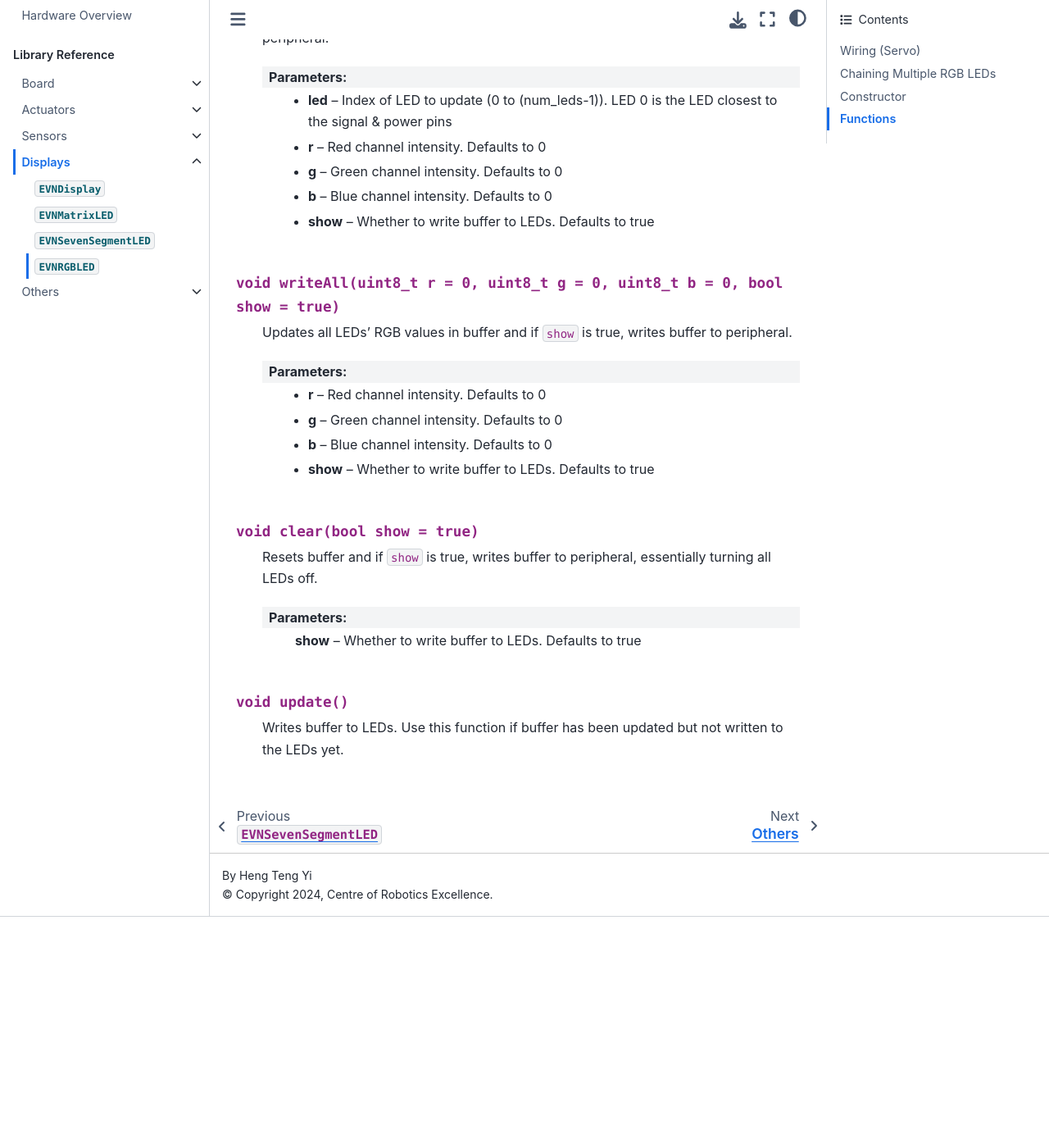
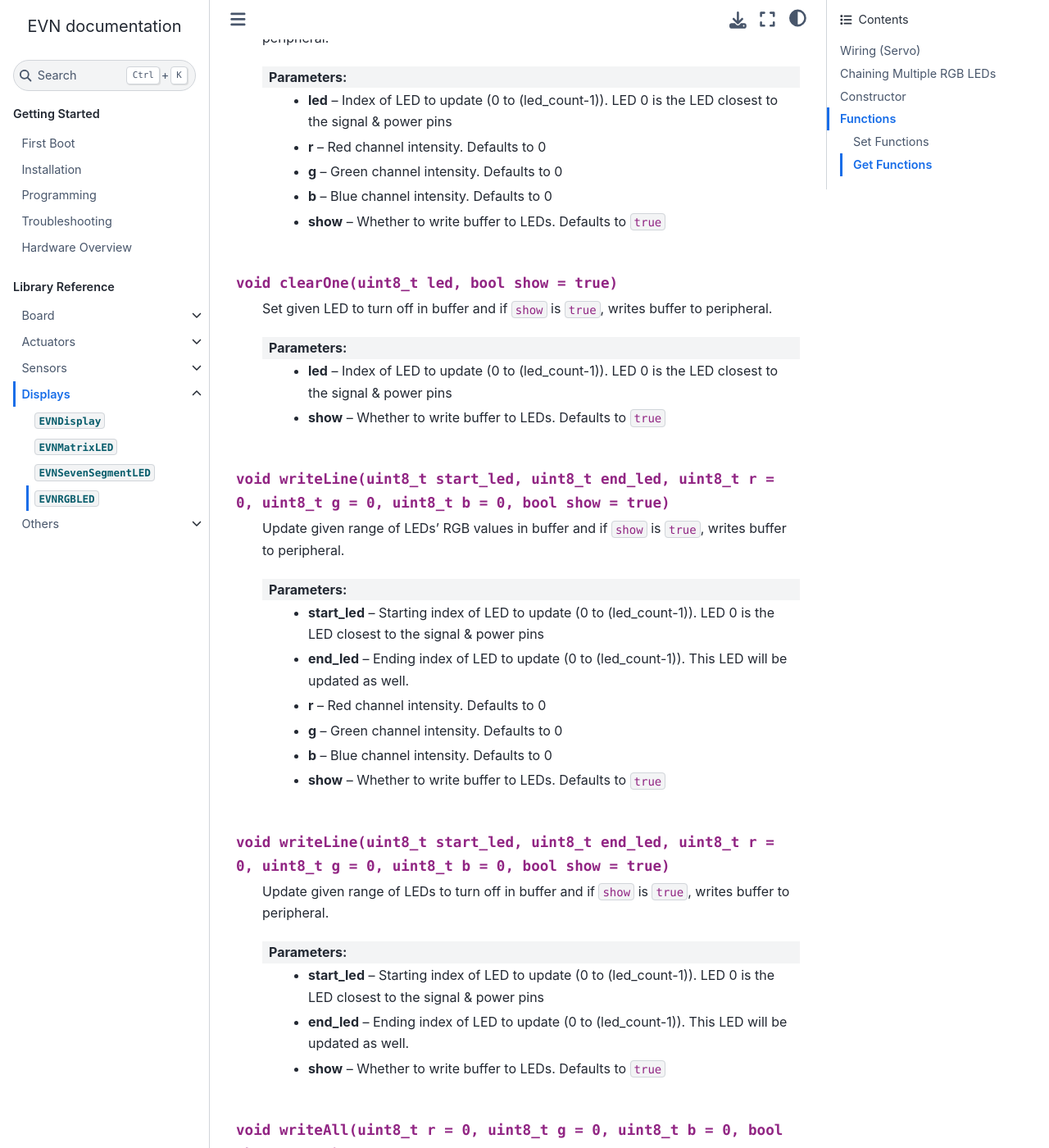
Before and after one commit to HTY2003/EVN-arduino-old, a Sphinx documentation site: the page built from docs/displays/evnrgbled.rst, in a window 1280 px wide and 1400 px high, scrolled down 1752 px. Shown: the whole window at 82% size. Built offline with Sphinx 7.4.7 and the Sphinx Book theme 1.1.4, drawn with Linux system fonts in a browser that asks for light colours; before the commit the page ends 2870 px from its top, so only the background shows below that; some of the changed text lies outside the part shown.

Commit message:
syntax revisions for displays, some quick bugfixes

```diff
--- a/docs/displays/evnrgbled.rst
+++ b/docs/displays/evnrgbled.rst
@@ -36,44 +36,105 @@ VCC         VCC               5V Power
 GND         GND               Ground (0V)
 ==========  ===============   ===========
 
-.. warning:: Each RGB LED consumes 60mA of current at max brightness. Using 48 RGB LEDs consumes 2.88A, which is close to the 3A limit of the Servo ports. Keep this in mind if you have other peripherals powered by Servo ports!
+.. warning:: Each RGB LED consumes 60mA of current at max brightness. Using 6 sticks (48 RGB LEDs) consumes 2.88A maximum, which is close to the 3A limit of the Servo ports. Keep this in mind if you have other peripherals powered by Servo ports!
 
 Constructor
 -----------
 
-.. class:: EVNRGBLED(uint8_t port, uint8_t num_leds = 8)
+.. class:: EVNRGBLED(uint8_t port, uint8_t led_count = 8)
 
     :param port: Servo port (1-4)
-    :param num_leds: Number of LEDs connected to the servo port. Defaults to 8
+    :param led_count: Number of LEDs connected to the servo port. Defaults to 8
 
 Functions
 ---------
 
-.. function:: void write(uint16_t led, uint8_t r = 0, uint8_t g = 0, uint8_t b = 0, bool show = true)
+.. function:: void writeOne(uint8_t led, uint8_t r = 0, uint8_t g = 0, uint8_t b = 0, bool show = true)
 
-    Updates given LED's RGB values in buffer and if ``show`` is true, writes buffer to peripheral.
+    Updates given LED's RGB values in buffer and if ``show`` is ``true``, writes buffer to peripheral.
 
-    :param led: Index of LED to update (0 to (num_leds-1)). LED 0 is the LED closest to the signal & power pins
+    :param led: Index of LED to update (0 to (led_count-1)). LED 0 is the LED closest to the signal & power pins
     :param r: Red channel intensity. Defaults to 0
     :param g: Green channel intensity. Defaults to 0
     :param b: Blue channel intensity. Defaults to 0
-    :param show: Whether to write buffer to LEDs. Defaults to true
+    :param show: Whether to write buffer to LEDs. Defaults to ``true``
+
+.. function:: void clearOne(uint8_t led, bool show = true)
+
+    Set given LED to turn off in buffer and if ``show`` is ``true``, writes buffer to peripheral.
+
+    :param led: Index of LED to update (0 to (led_count-1)). LED 0 is the LED closest to the signal & power pins
+    :param show: Whether to write buffer to LEDs. Defaults to ``true``
+
+.. function:: void writeLine(uint8_t start_led, uint8_t end_led, uint8_t r = 0, uint8_t g = 0, uint8_t b = 0, bool show = true)
+
+    Update given range of LEDs' RGB values in buffer and if ``show`` is ``true``, writes buffer to peripheral.
+
+    :param start_led: Starting index of LED to update (0 to (led_count-1)). LED 0 is the LED closest to the signal & power pins
+    :param end_led: Ending index of LED to update (0 to (led_count-1)). This LED will be updated as well.
+    :param r: Red channel intensity. Defaults to 0
+    :param g: Green channel intensity. Defaults to 0
+    :param b: Blue channel intensity. Defaults to 0
+    :param show: Whether to write buffer to LEDs. Defaults to ``true``
+
+.. function:: void writeLine(uint8_t start_led, uint8_t end_led, uint8_t r = 0, uint8_t g = 0, uint8_t b = 0, bool show = true)
+
+    Update given range of LEDs to turn off in buffer and if ``show`` is ``true``, writes buffer to peripheral.
+
+    :param start_led: Starting index of LED to update (0 to (led_count-1)). LED 0 is the LED closest to the signal & power pins
+    :param end_led: Ending index of LED to update (0 to (led_count-1)). This LED will be updated as well.
+    :param show: Whether to write buffer to LEDs. Defaults to ``true``
 
 .. function:: void writeAll(uint8_t r = 0, uint8_t g = 0, uint8_t b = 0, bool show = true)
 
-    Updates all LEDs' RGB values in buffer and if ``show`` is true, writes buffer to peripheral.
+    Updates all LEDs' RGB values in buffer and if ``show`` is ``true``, writes buffer to peripheral.
 
     :param r: Red channel intensity. Defaults to 0
     :param g: Green channel intensity. Defaults to 0
     :param b: Blue channel intensity. Defaults to 0
-    :param show: Whether to write buffer to LEDs. Defaults to true
+    :param show: Whether to write buffer to LEDs. Defaults to ``true``
 
-.. function:: void clear(bool show = true)
+.. function:: void clearAll(bool show = true)
 
-    Resets buffer and if ``show`` is true, writes buffer to peripheral, essentially turning all LEDs off.
+    Set all LEDs to turn off in buffer and if ``show`` is ``true``, writes buffer to peripheral, essentially turning all LEDs off.
 
-    :param show: Whether to write buffer to LEDs. Defaults to true
+    :param show: Whether to write buffer to LEDs. Defaults to ``true``
 
-.. function:: void update()
+.. function:: void show()
 
-    Writes buffer to LEDs. Use this function if buffer has been updated but not written to the LEDs yet.
+    Writes buffer to LEDs.
+
+    By default, this function is internally called at the end of all the ``write#()`` / ``clear#()`` functions.
+
+    However, it may be more useful for you to make multiple changes to the buffer using the above functions
+    with ``show`` set to ``false``, before calling ``show()`` at the end to update the LEDs.
+
+    This approach can achieve nicer visual output (all pixels change simultaneously) or faster updates (as ``show()`` is only called once).
+
+Set Functions
+""""""""""""""
+.. function:: void setLEDCount(uint8_t led_count)
+
+    :param led_count: Number of LEDs in array
+
+.. function:: void setDirection(bool dir)
+
+    By default (``dir`` == ``DIRECT``), the LED with index 0 is the one closest to the IN wire.
+    Setting ``dir`` to ``false`` inverts the indexes' order, so that index 0 is the LED furthest from the IN wire.
+
+    :dir: Direction in which the LED indexes increase
+
+Get Functions
+""""""""""""""
+.. function:: uint8_t getLEDCount()
+
+    :returns: number of LEDs in the array
+
+.. function:: bool getDirection()
+
+    The written versions of direction (``DIRECT``, ``INVERSE``) are converted to these booleans when compiled,
+    so statements like ``if (led.getDirection() == DIRECT) {}`` are valid.
+
+    :returns: Boolean representation of array Direction
+        * ``true`` (``DIRECT``)
+        * ``false`` (``INVERSE``)
```
Also changed, not shown: docs/actuators/evnmotor.rst (+8 -8 lines), docs/displays/evnmatrixled.rst (+34 -34 lines), docs/displays/evnsevensegmentled.rst (+9 -9 lines), 7 other files.
